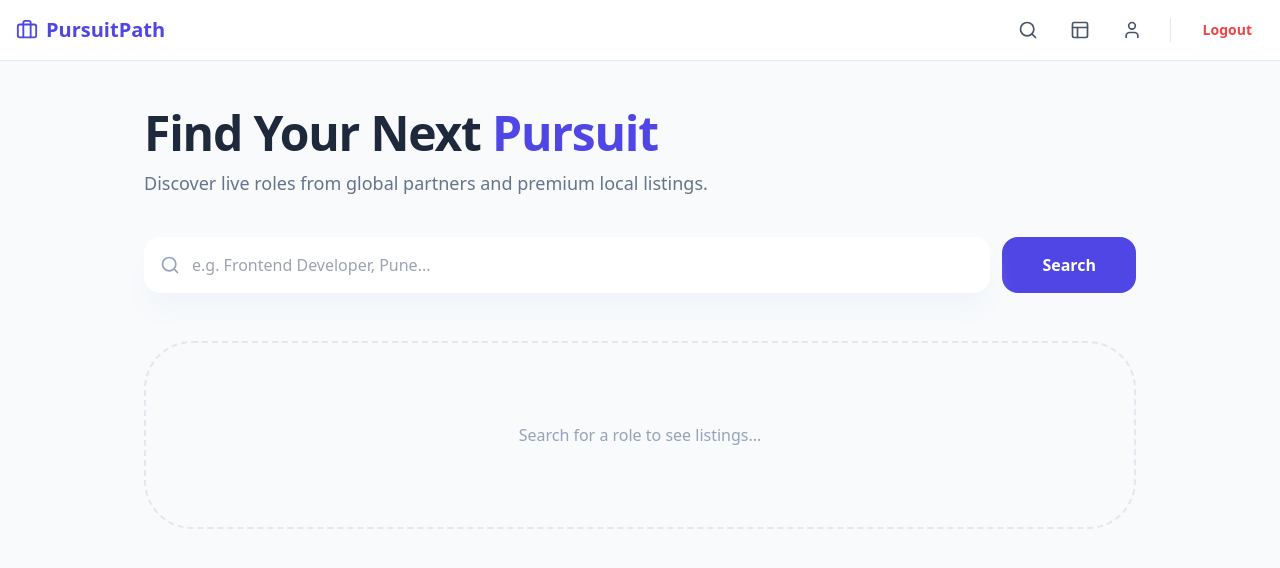
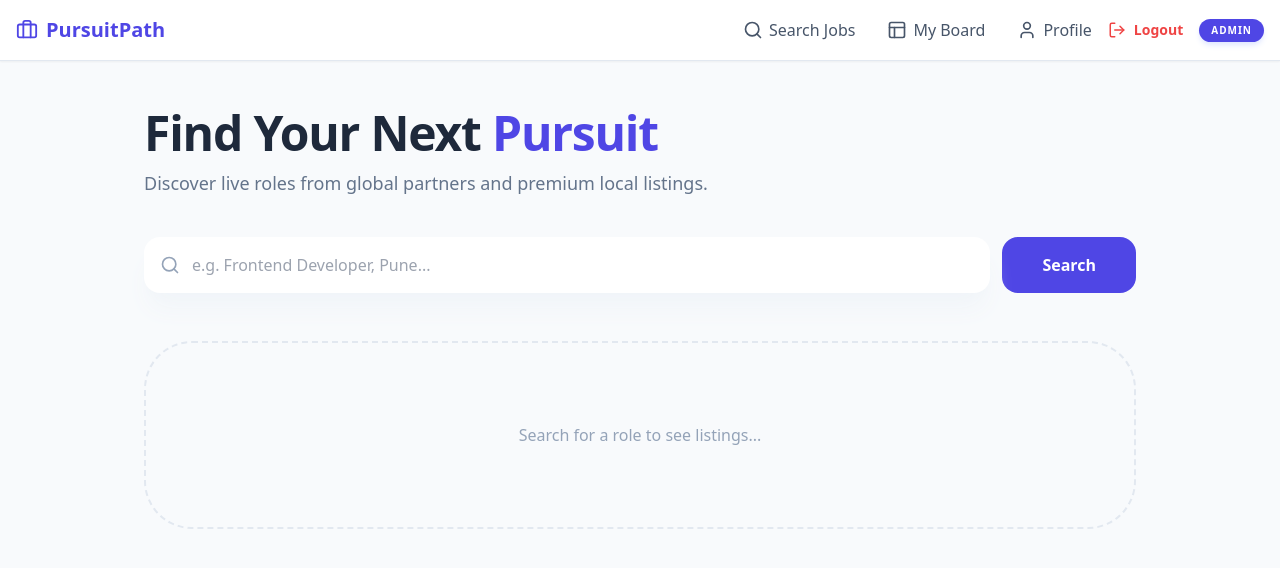
Before and after one commit to Bhuvana123398/PursuitPath, a React (Create React App) app in the folder frontend/: page / in a window 1280 px wide. Shown: the top 568 px of the page. Built offline with nearby package versions, Linux system fonts and the light colour scheme; sample sign-in values are in the browser's storage.

Commit message:
Change ui

```diff
--- a/frontend/src/components/Navbar.js
+++ b/frontend/src/components/Navbar.js
@@ -1,6 +1,6 @@
 import React from 'react';
 import { Link, useNavigate } from 'react-router-dom';
-import { LogOut, Briefcase, PlusCircle, Search, Layout, User, BarChart3 } from 'lucide-react';
+import { Layout, Search, LogOut, Briefcase, PlusCircle, User, BarChart3 } from 'lucide-react';
 
 const Navbar = ({ user, setUser }) => {
   const navigate = useNavigate();
@@ -13,58 +13,80 @@ const Navbar = ({ user, setUser }) => {
   };
 
   return (
-    <nav className="bg-white border-b border-slate-200 px-4 py-3 sticky top-0 z-50">
-      <div className="max-w-7xl mx-auto flex justify-between items-center">
-
-        {/* Logo - Clicking this takes Candidates to Search, Recruiters to Stats */}
-        <Link to={user?.role === 'recruiter' ? "/dashboard" : "/"} className="flex items-center gap-2 text-indigo-600 font-bold text-xl">
+    <nav className="bg-white border-b border-slate-200 px-4 py-4 shadow-sm sticky top-0 z-50 w-full">
+      <div className="max-w-7xl mx-auto flex flex-col md:flex-row justify-between items-center gap-4">
+        <div className="flex items-center justify-between w-full md:w-auto">
+          <Link
+            to={user?.role === 'recruiter' ? "/dashboard" : "/"}
+            className="flex items-center gap-2 text-indigo-600 font-bold text-xl"
+          >
             <Briefcase size={22} />
             <span>PursuitPath</span>
           </Link>
-
-        {/* Dynamic Buttons based on Role */}
-        <div className="flex items-center gap-2 md:gap-4">
+          {user && (
+            <span className="md:hidden bg-indigo-50 text-indigo-600 px-2 py-1 rounded-lg text-[10px] font-bold uppercase tracking-wider">
+              {user.name}
+            </span>
+          )}
+        </div>
+        <div className="flex flex-col md:flex-row items-center gap-4 w-full md:w-auto">
           {user ? (
             <>
+              <div className="flex items-center justify-center gap-5 md:gap-8 border-b md:border-none pb-2 md:pb-0 w-full md:w-auto">
+
                 {user.role === 'recruiter' ? (
-                /* RECRUITER ONLY ICONS */
                   <>
-                  <Link title="Recruitment Stats" to="/dashboard" className="p-2 text-slate-600 hover:text-indigo-600 transition-colors">
-                    <BarChart3 size={20}/>
+                    <Link to="/dashboard" className="text-slate-600 hover:text-indigo-600 flex items-center gap-1.5 transition-colors">
+                      <BarChart3 size={20} />
+                      <span className="hidden sm:inline font-medium">Recruitment Stats</span>
                     </Link>
-                  <Link title="Post a New Job" to="/post-job" className="p-2 text-indigo-600 bg-indigo-50 rounded-lg hover:bg-indigo-100 transition-all flex items-center gap-1 font-bold border border-indigo-100">
-                    <PlusCircle size={20}/>
-                    <span className="hidden sm:inline text-xs uppercase tracking-wider">Post Job</span>
+                    <Link to="/post-job" className="text-indigo-600 hover:text-indigo-700 flex items-center gap-1.5 font-bold transition-colors">
+                      <PlusCircle size={20} />
+                      <span className="hidden sm:inline">Post a Job</span>
                     </Link>
                   </>
                 ) : (
-                /* CANDIDATE ONLY ICONS */
                   <>
-                  <Link title="Search Jobs" to="/" className="p-2 text-slate-600 hover:text-indigo-600 transition-colors">
-                    <Search size={20}/>
+                    <Link to="/" className="text-slate-600 hover:text-indigo-600 flex items-center gap-1.5 transition-colors">
+                      <Search size={20} />
+                      <span className="hidden sm:inline font-medium">Search Jobs</span>
                     </Link>
-                  <Link title="My Pursuit Board" to="/dashboard" className="p-2 text-slate-600 hover:text-indigo-600 transition-colors">
-                    <Layout size={20}/>
+                    <Link to="/dashboard" className="text-slate-600 hover:text-indigo-600 flex items-center gap-1.5 transition-colors">
+                      <Layout size={20} />
+                      <span className="hidden sm:inline font-medium">My Board</span>
+                    </Link>
+                    {/* Profile link ONLY for candidates */}
+                    <Link to="/profile" className="text-slate-600 hover:text-indigo-600 flex items-center gap-1.5 transition-colors">
+                      <User size={20} />
+                      <span className="hidden sm:inline font-medium">Profile</span>
                     </Link>
                   </>
                 )}
+              </div>
 
-              {/* Shared Profile Icon */}
-              <Link title="Profile" to="/profile" className="p-2 text-slate-600 hover:text-indigo-600 transition-colors">
-                <User size={20}/>
-              </Link>
+              {/* LOGOUT & DESKTOP BADGE */}
+              <div className="flex items-center justify-center gap-4 w-full md:w-auto">
+                <button
+                  onClick={handleLogout}
+                  className="flex items-center gap-2 text-red-500 font-bold text-sm bg-red-50 md:bg-transparent px-4 py-2 md:px-0 md:py-0 rounded-xl hover:text-red-600 transition-all"
+                >
+                  <LogOut size={18} />
+                  <span>Logout</span>
+                </button>
 
-              <div className="h-6 w-[1px] bg-slate-200 mx-1 hidden md:block"></div>
-
-              {/* Logout button */}
-              <button onClick={handleLogout} className="text-red-500 font-bold text-sm px-3 py-1 hover:bg-red-50 rounded-lg transition-colors">
-                Logout
-              </button>
+                <span className="hidden md:inline-block bg-indigo-600 text-white px-3 py-1 rounded-full text-[10px] font-bold uppercase tracking-widest shadow-md shadow-indigo-100">
+                  {user.role}
+                </span>
+              </div>
             </>
           ) : (
-            <Link to="/login" className="bg-indigo-600 text-white px-6 py-2 rounded-xl font-bold shadow-lg hover:bg-indigo-700 transition-all">
+            <div className="flex items-center gap-4">
+              {window.location.pathname !== '/login' && (
+                <Link to="/login" className="bg-indigo-600 text-white px-8 py-2 rounded-xl font-bold shadow-lg hover:bg-indigo-700 transition-all">
                   Login
                 </Link>
+              )}
+            </div>
           )}
         </div>
       </div>
--- a/frontend/src/pages/Dashboard.js
+++ b/frontend/src/pages/Dashboard.js
@@ -139,14 +139,12 @@ const Dashboard = () => {
                         <h3 className="text-3xl font-bold text-slate-800">{recruiterJobs?.length || 0}</h3>
                         <p className="text-slate-400 font-bold text-xs uppercase tracking-widest">Active Listings</p>
                     </div>
-                    <div className="bg-emerald-600 p-8 rounded-[2.5rem] text-white shadow-xl shadow-emerald-100 transition-all hover:scale-[1.02]">
-                        <Users className="text-emerald-200 mb-4" size={32} />
-                        <h3 className="text-4xl font-bold">
+                    <div className="bg-white p-8 rounded-[2.5rem] border border-slate-100 shadow-sm">
+                        <Users className="text-indigo-600 mb-4" size={32} />
+                        <h3 className="text-3xl font-bold text-slate-800">
                             {recruiterJobs?.reduce((acc, j) => acc + (j.saveCount || 0), 0) || 0}
                         </h3>
-                        <p className="text-emerald-100 font-bold text-xs uppercase tracking-widest mt-1">
-                            Candidate Saves
-                        </p>
+                        <p className="text-slate-400 font-bold text-xs uppercase tracking-widest">Candidate Saves</p>
                     </div>
                     <div className="bg-white p-6 md:p-8 rounded-[2rem] border border-slate-100 shadow-sm">
                         <CheckCircle className="text-green-500 mb-4" size={32} />
@@ -166,7 +164,7 @@ const Dashboard = () => {
                                     <span className="flex items-center gap-1.5 text-xs md:text-sm text-slate-500 font-medium">
                                         <Clock size={14} className="text-orange-500" /> Deadline: {job.deadline ? new Date(job.deadline).toLocaleDateString() : 'N/A'}
                                     </span>
-                                    <span className="flex items-center gap-1.5 text-sm text-emerald-700 font-bold bg-emerald-50 px-3 py-1 rounded-full border border-emerald-100">
+                                    <span className="flex items-center gap-1.5 text-sm text-white-700 font-bold bg-emerald-50 px-3 py-1 rounded-full border border-emerald-100">
                                         <Users size={14} /> {job.saveCount || 0} Candidates
                                     </span>
                                     {job.avgMatch > 0 && (
```
Lines whose indentation alone changed are shown as unchanged.
